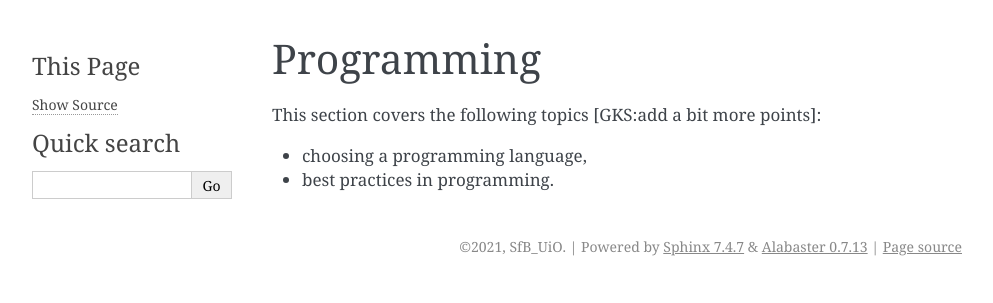
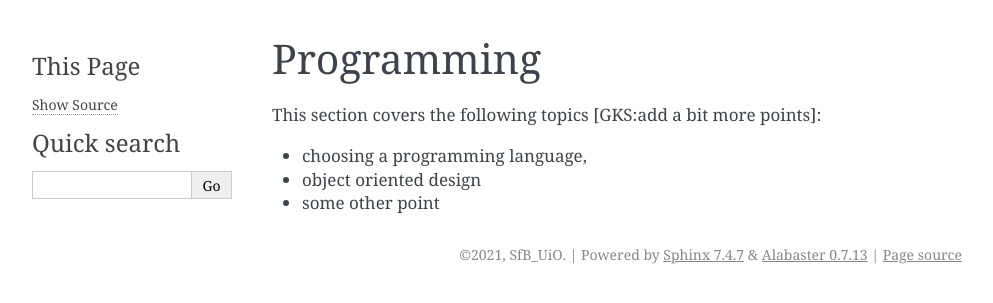
Before and after one commit to uio-bmi/sfb_knowledgebase, a Sphinx documentation site: the page built from source/programming.rst, in a window 1280 px wide. Shown: the top 303 px of the page, without its empty margins (148-1141 px from the left). Built offline with Sphinx 7.4.7, drawn with Linux system fonts in a browser that asks for light colours.

Commit message:
Update programming.rst

```diff
--- a/source/programming.rst
+++ b/source/programming.rst
@@ -4,4 +4,5 @@ Programming
 This section covers the following topics [GKS:add a bit more points]:
 
 - choosing a programming language,
-- best practices in programming.
+- object oriented design
+- some other point
```
